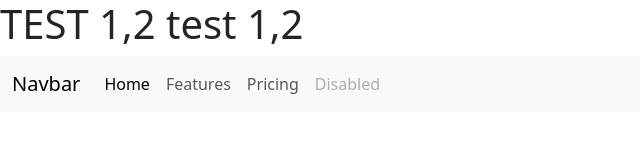
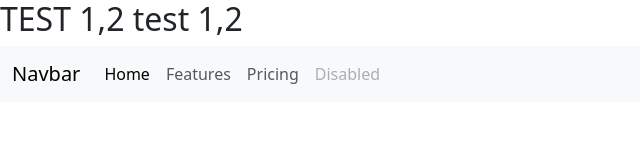
Before and after one commit to orhan54/taf_a2, a plain HTML site: page index.html in a window 1280 px wide. Shown: the whole page, without its empty margins (0-640 px from the left). Drawn offline with nearby package versions, Linux system fonts and the light colour scheme.

```diff
--- a/index.html
+++ b/index.html
@@ -10,7 +10,7 @@
         integrity="sha384-YvpcrYf0tY3lHB60NNkmXc5s9fDVZLESaAA55NDzOxhy9GkcIdslK1eN7N6jIeHz"
         crossorigin="anonymous"></script>
     <title>taf a 2 la suite</title>
-    <h1>TEST 1,2 test 1,2</h1>
+    <h2>TEST 1,2 test 1,2</h2>
 </head>
 
 <body>
```
